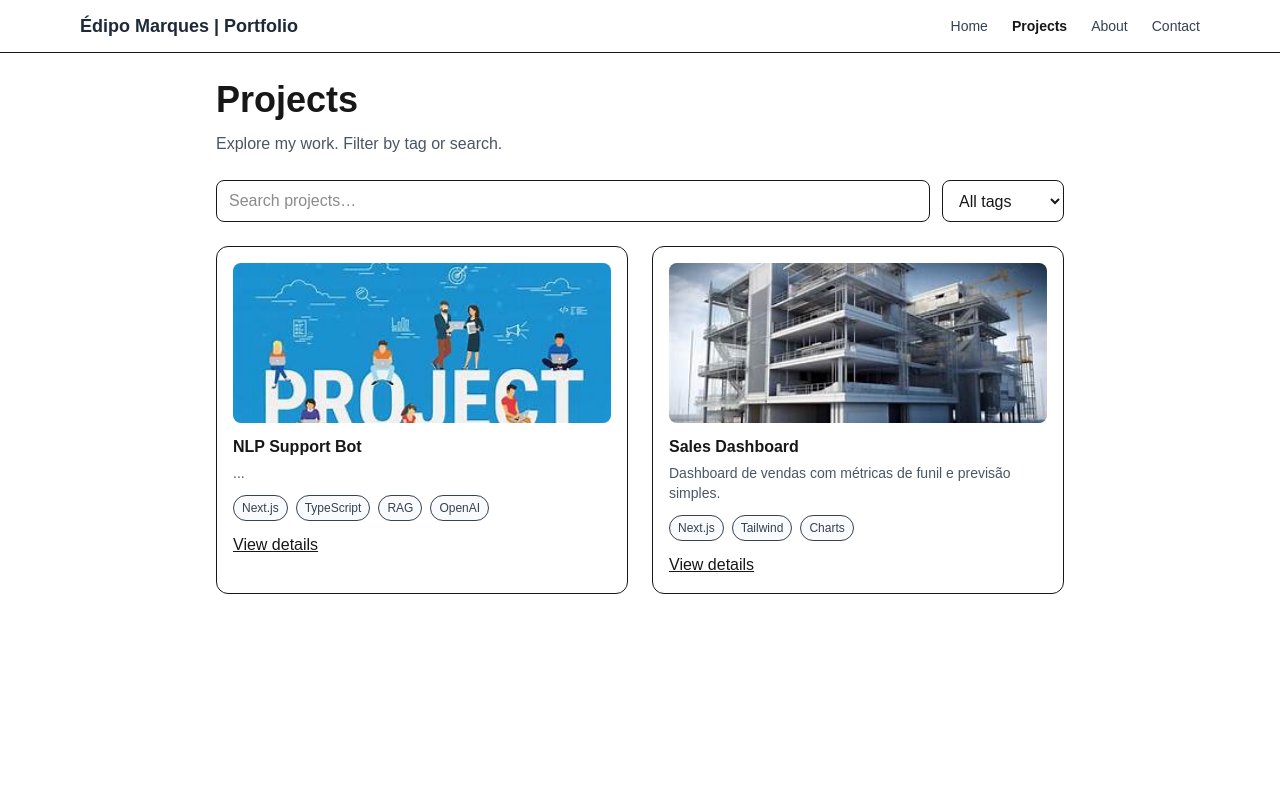
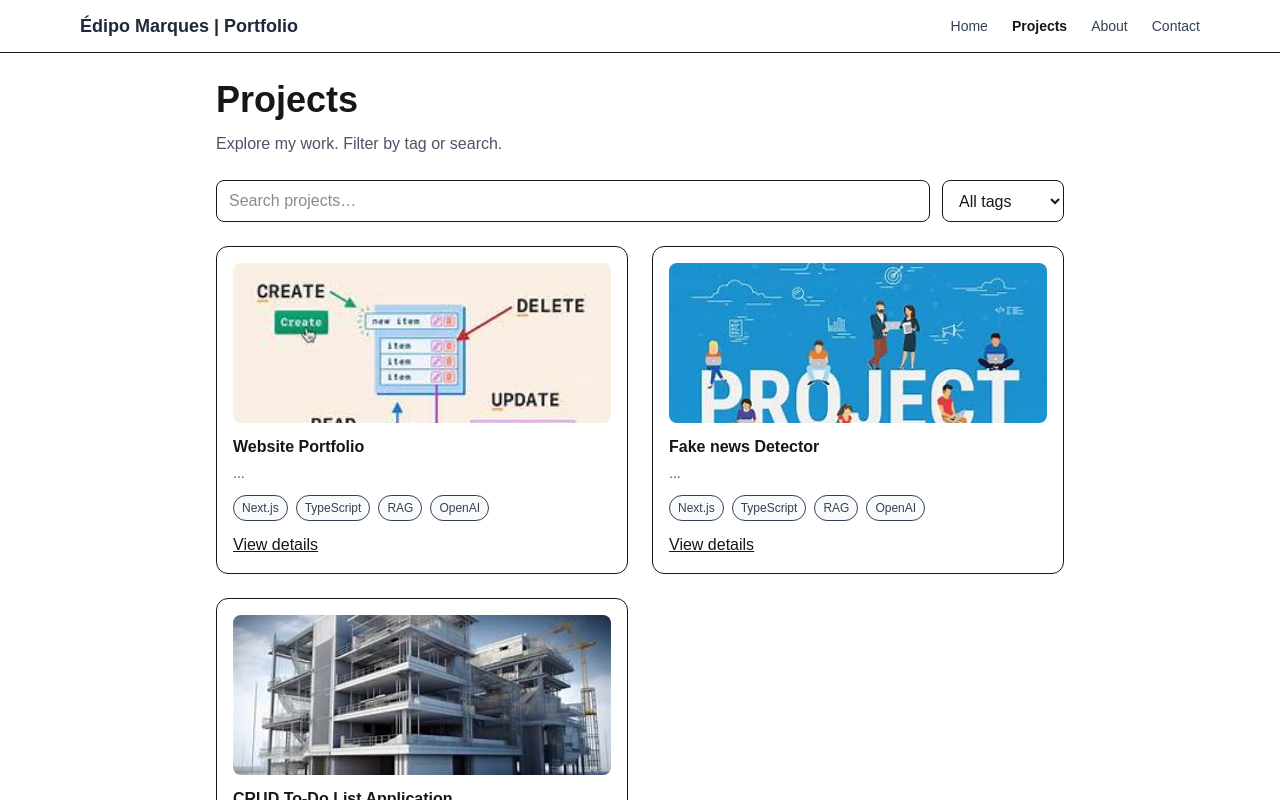
Before and after one commit to EdipoMarques/portfolio, a Next.js app: page /projects in a window 1280 px wide. Shown: the top 800 px of the page. Built offline with nearby package versions, Linux system fonts and the light colour scheme.

Commit message:
projectstest

```diff
--- a/app/data/projects.ts
+++ b/app/data/projects.ts
@@ -20,8 +20,8 @@ export type Project = {
 
 export const projects: Project[] = [
   {
-    slug: "sales-dashboard",
-    title: "Sales Dashboard",
+    slug: "to-do-list-application",
+    title: "CRUD To-Do List Application",
     description:
       "Dashboard de vendas com métricas de funil e previsão simples.",
     dateISO: "2024-12-02",
@@ -31,8 +31,8 @@ export const projects: Project[] = [
     github: "https://github.com/SEU_USUARIO/sales-dashboard",
   },
   {
-  slug: "nlp-support-bot",
-  title: "NLP Support Bot",
+  slug: "fake-news-detector",
+  title: "Fake news Detector",
   description: "...",
   dateISO: "2025-06-10",
   tags: ["Next.js", "TypeScript", "RAG", "OpenAI"],
@@ -41,5 +41,17 @@ export const projects: Project[] = [
   images: ["/projects/nlp-bot-1.jpg", "/projects/nlp-bot-2.jpg"],
   github: "...",
   demo: "..."
+},
+{
+  slug: "website-portfolio",
+  title: "Website Portfolio",
+  description: "...",
+  dateISO: "2025-07-10",
+  tags: ["Next.js", "TypeScript", "RAG", "OpenAI"],
+  cover: "/projects/crudproject.png",      // <-- usa um que existe
+  cardImage: "/projects/crudproject.png",  // opcional, deixa explícito o thumb
+  images: ["/projects/crudproject.png", "/projects/crudproject.png"],
+  github: "...",
+  demo: "..."
 }
 ];
```
Also changed, not shown: public/projects/crudproject.png (added).
